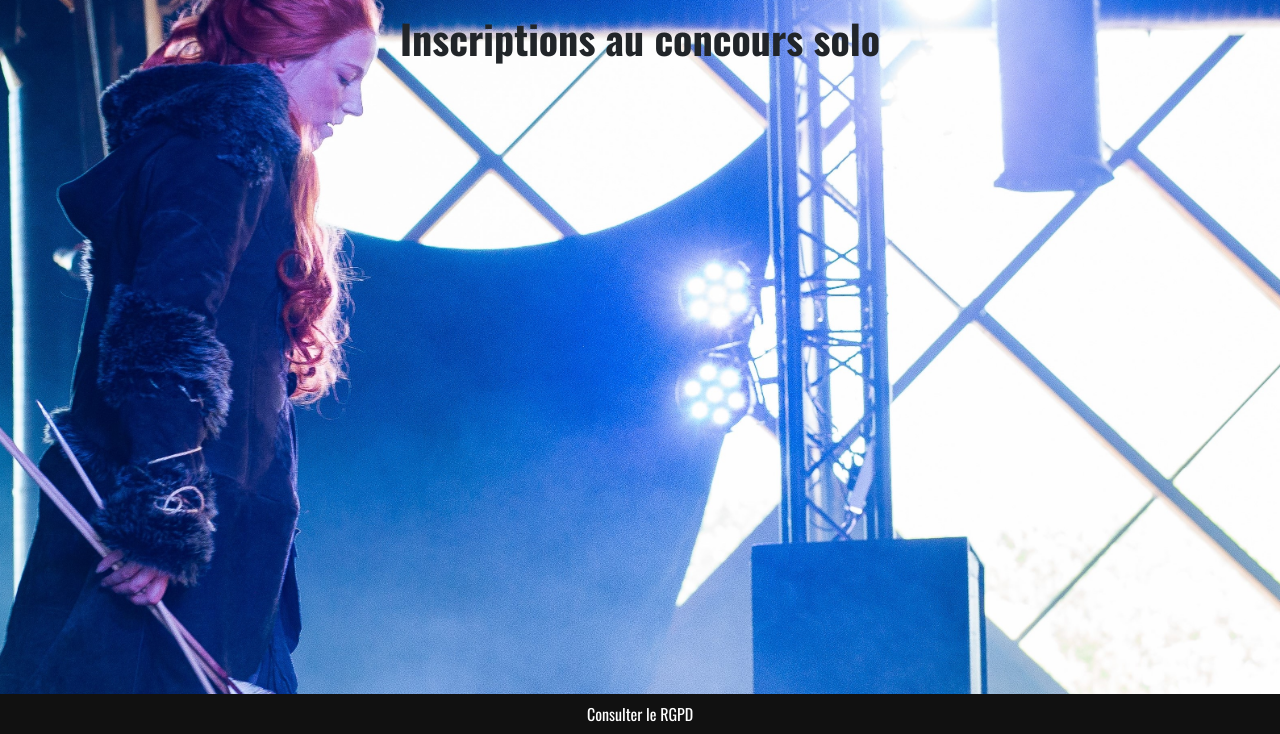
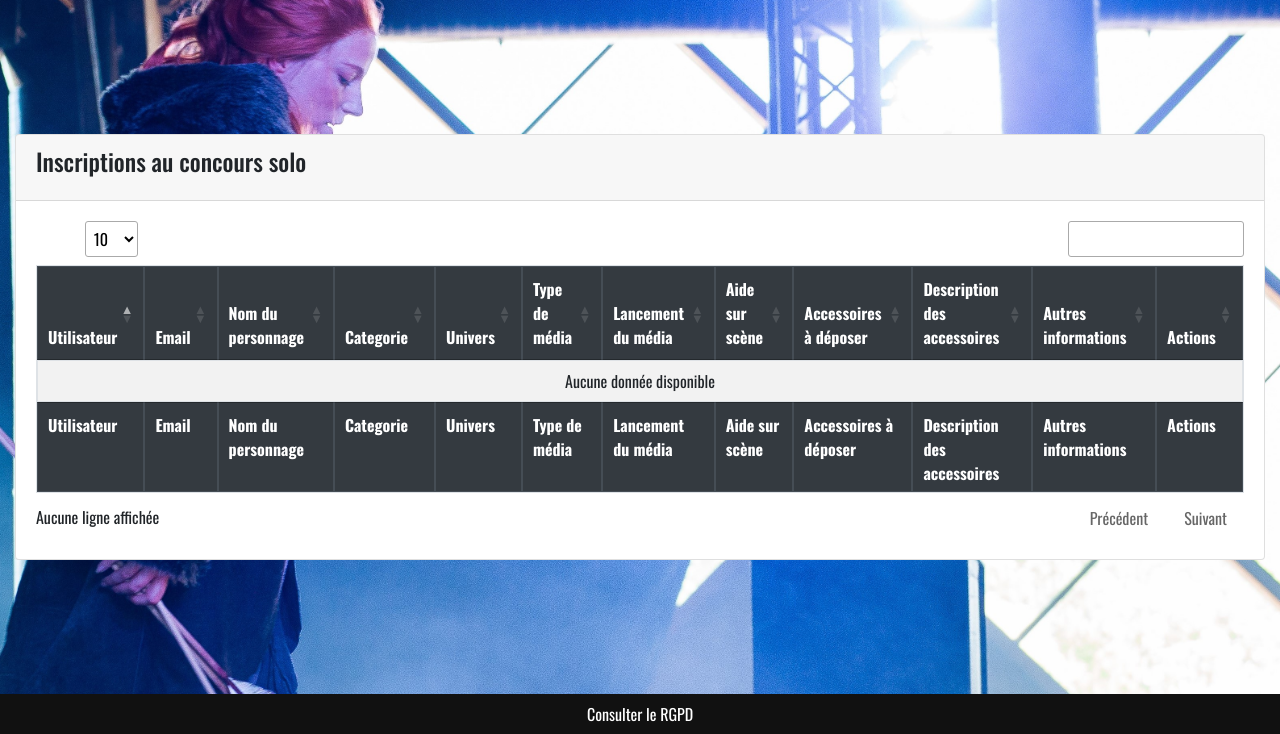
Before and after one commit to garotc/cosplaySymfony, a Symfony app: template templates/admin/inscriptionSolo.html.twig in a window 1280 px wide. Shown: the part 66-800 px from the top of the page. Run offline with Twig, Linux system fonts and the light colour scheme; the template is opened without the code that fills it, so the values that code supplies are empty; some libraries are stand-ins or nearby versions.

Commit message:
table admin ok

```diff
--- a/templates/admin/inscriptionSolo.html.twig
+++ b/templates/admin/inscriptionSolo.html.twig
@@ -3,86 +3,108 @@
 {% block title %}Insciption solo{% endblock %}
 
 {% block body %}
-<h1 class="">Inscriptions au concours solo</h1>
 
-<section class='row p-auto'>
-{% for inscription in inscriptionsSolo %}
+{# Table #}
+    <section class="content">
+        <div class="row">
+            <div class="col-12">
+                    <div class="card">
+                    <div class="card-header">
+                        <h4 class="card-title">
+                        Inscriptions au concours solo
+                        </h4>
+                    </div>
+                    {# table header end #}
+                    <div class="card-body table-responsive">
+                        <table id="tableUser" class="table table-bordered table-striped table-hover" >
 
-    <div class="col-sm-12 col-md-3 affUser m-1 p-2 ">
-        <div class="row py-1">
-            <div class="col-sm-12 col-md-12">Pseudo : {{ inscription.user.pseudo }}</div>
-        </div>
-        <div class="row py-1">
-            <div class="col-sm-12 col-md-12">Email : {{ inscription.user.email }}</div>
-        </div>
-        <div class="row py-1">
-            <div class="col-sm-12 col-md-6">Nom : {{ inscription.user.nom }}</div>
-            <div class="col-sm-12 col-md-6">Prénom : {{ inscription.user.prenom }}</div>
-        </div>
-        <div class="row py-1">
-            <div class="col-sm-12 col-md-12">Téléphone : {{ inscription.user.telephone }}</div>
-        </div>
-        <div class="row py-1">
-            <div class="col-sm-12 col-md-12">Inscription effectuée le {{ inscription.createdAt | date('d M Y',"Europe/Paris")}}</div>
-        </div>
-        <hr></hr>
-        <div class="row py-1">
-            <div class="col-sm-12 col-md-12">Nom du personnage : {{ inscription.NomPersoSolo }}</div>
-        </div>
-        <div class="row py-1">
-            <div class="col-sm-12 col-md-12">Univers du personnage : {{ inscription.UniverSolo }}</div>
-        </div>
-        <div class="row py-1">
-            <div class="col-sm-12 col-md-12">Type de média : {% if inscription.MediaSolo == 1 %}
+                            <thead class="table-dark">
+                                <tr>
+                                    <th>Utilisateur</td>
+                                    <th>Email</th>
+                                    <th>Nom du personnage</th>
+                                    <th>Categorie</th>
+                                    <th>Univers</th>
+                                    <th>Type de média</th>
+                                    <th>Lancement du média</th>
+                                    <th>Aide sur scène</th>
+                                    <th>Accessoires à déposer</th>
+                                    <th>Description des accessoires</th>
+                                    <th>Autres informations</th>
+                                    <th>Actions</th>
+                                </tr>
+                            </thead>
+
+                            <tbody>
+                            {# table libelle end #}
+                                {% for inscription in inscriptionsSolo %}
+                                <tr>
+                                    <td>{{ inscription.user.pseudo }}</td>
+                                    <td>{{ inscription.user.email }}</td>
+                                    <td>{{ inscription.NomPersoSolo }}</td>
+                                    <td>{{ inscription.categorie.libelleCategorie }}</td>
+                                    <td>{{ inscription.UniverSolo }}</td>
+                                    <td>{% if inscription.MediaSolo == 1 %}
             Musique
             {% else %}
             Vidéo
-            {% endif %}
-            </div>
-        </div>
-        <div class="row py-1">
-            <div class="col-sm-12 col-md-12">Lancement du média : {% if inscription.envoiMediaSolo == 1 %}
+            {% endif %}</td>
+                                    <td>{% if inscription.envoiMediaSolo == 1 %}
             Avant l'entrée sur scène
             {% else %}
             Après l'entrée sur scène
-            {% endif %}
-            </div>
-        </div>
-        <div class="row py-1">
-            <div class="col-sm-12 col-md-12">Aide pour monter sur scène : {% if inscription.AideSolo == 1 %}
+            {% endif %}</td>
+                                    <td>{% if inscription.AideSolo == 1 %}
             Oui
             {% else %}
             Non
-            {% endif %}
-            </div>
-        </div>
-        <div class="row py-1">
-            <div class="col-sm-12 col-md-12">Accessoires à déposer sur scène : {% if inscription.AccessoireSolo == 1 %}
+            {% endif %}</td>
+                                    <td>{% if inscription.AccessoireSolo == 1 %}
             Oui
             {% else %}
             Non
-            {% endif %}
+            {% endif %}</td>
+                                    <td>{{ inscription.DescriptionAccessoireSolo }}</td>
+                                    <td>{{ inscription.InfosSolo }}</td>
+
+                                    <td><a href="{{path('admin_inscription_solo_edit',{'id':inscription.id})}}" class="btn btn-info edit">Editer</a>
+
+                                    <form method="POST" class='form-sup' action="{{path('admin_inscription_solo_delete',{'id':inscription.id})}}" onSubmit ="return confirm('Confirmer la suppression ?')" style="display:inline-block" >
+                                        <input type="hidden" name="_method" value="SUPSOLO">
+                                        <input type="hidden" name="_token" value="{{csrf_token('SUPSOLO' ~ inscription.id)}}">
+                                        <input type="submit" class="btn btn-danger" value="Supprimer">
+                                    </form>
+                                    </td>
+                                </tr>
+                                {% endfor %}
+                            </tbody>
+
+                            <tfoot class="table-dark">
+                                <tr>
+                                    <th>Utilisateur</td>
+                                    <th>Email</th>
+                                    <th>Nom du personnage</th>
+                                    <th>Categorie</th>
+                                    <th>Univers</th>
+                                    <th>Type de média</th>
+                                    <th>Lancement du média</th>
+                                    <th>Aide sur scène</th>
+                                    <th>Accessoires à déposer</th>
+                                    <th>Description des accessoires</th>
+                                    <th>Autres informations</th>
+                                    <th>Actions</th>
+                                </tr>
+                            </tfoot>
+
+                        </table>
+                    {# card-body #}
+                    </div>
+                {# card #}
+                </div>
+            {# col-12 #}
             </div>
+        {# row #}
         </div>
-        <div class="row py-1">
-            <div class="col-sm-12 col-md-12">Déscription des accessoires : {{ inscription.DescriptionAccessoireSolo }}</div>
-        </div>
-        <div class="row py-1">
-            <div class="col-sm-12 col-md-12">Autres informations : {{ inscription.InfosSolo }}</div>
-        </div>
-        <div class="row mb-3">
-            <a href="{{path('admin_inscription_solo_edit',{'id':inscription.id})}}" class="btn btn-info col-sm-12 col-md-4 m-auto edit">Editer</a>
-
-            <form method="POST" class='col-sm-12 col-md-4 m-auto p-sm-0 btn form-sup' action="{{path('admin_inscription_solo_delete',{'id':inscription.id})}}"
-            onSubmit ="return confirm('Confirmer la suppression ?')" style="display:inline-block" >
-                <input type="hidden" name="_method" value="SUPSOLO">
-                <input type="hidden" name="_token" value="{{csrf_token('SUPSOLO' ~ inscription.id)}}">
-                <input type="submit" class="btn btn-danger m-0 col-12" value="Supprimer">
-            </form>
-        </div>
-    </div>
-
-{% endfor %}
 </section>
 
 {% endblock %}
--- a/templates/admin/userAccount.html.twig
+++ b/templates/admin/userAccount.html.twig
@@ -20,7 +20,7 @@
 
                             <thead>
                                 <tr>
-                                    <th>Email</td>
+                                    <th>Email</th>
                                     <th>Pseudo</th>
                                     <th>Nom</th>
                                     <th>Prénom</th>
```
Also changed, not shown: 1 other file.
